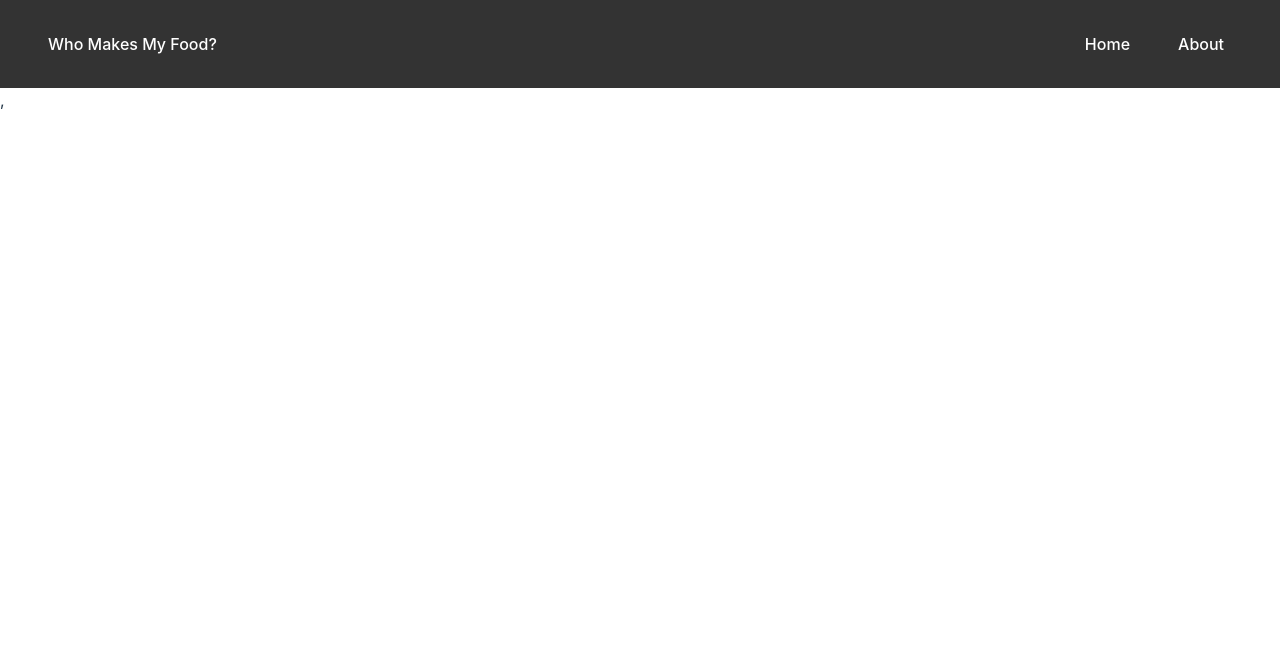
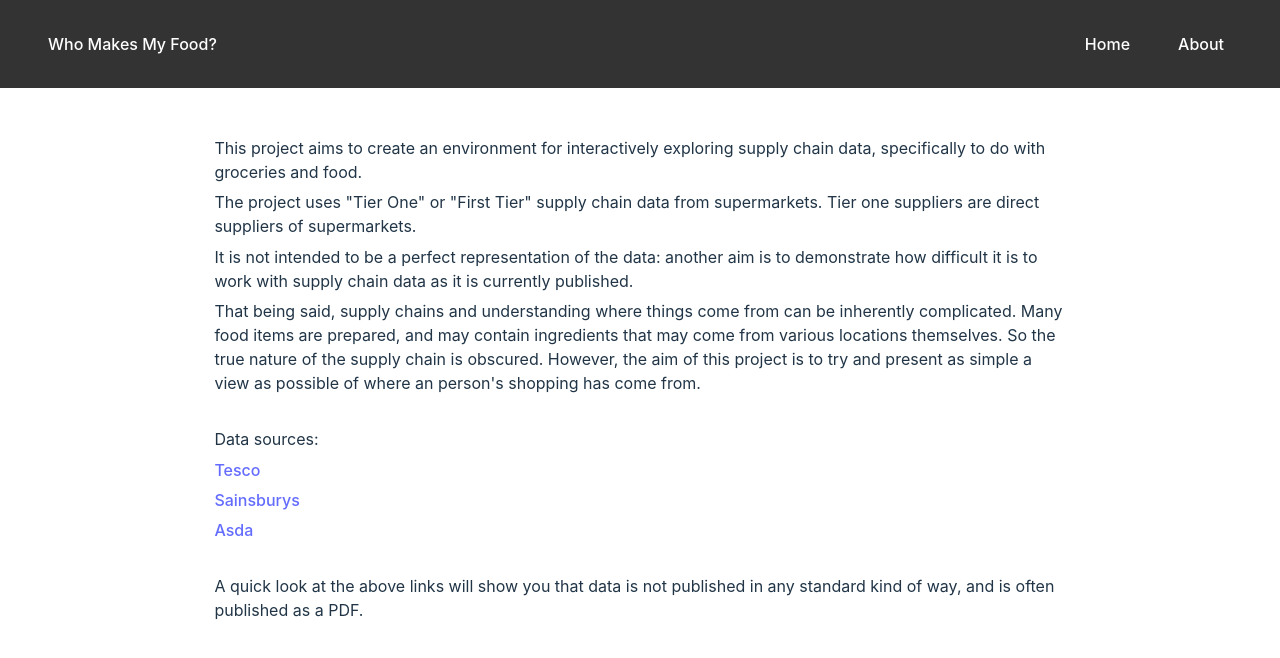
Before and after one commit to matt-chaib/uksc_frontend, a React (Vite) app: page /about in a window 1280 px wide. Shown: the top 658 px of the page. Built offline with nearby package versions, Linux system fonts and the light colour scheme; what ag-grid-community would draw is missing.

Commit message:
styling about page

```diff
--- a/package.json
+++ b/package.json
@@ -10,6 +10,9 @@
     "preview": "vite preview"
   },
   "dependencies": {
+    "@emotion/react": "^11.14.0",
+    "@emotion/styled": "^11.14.0",
+    "@mui/material": "^6.3.1",
     "@types/react-router-dom": "^5.3.3",
     "ag-grid-community": "^33.0.3",
     "ag-grid-react": "^33.0.3",
--- a/src/AboutPage.tsx
+++ b/src/AboutPage.tsx
@@ -1,6 +1,24 @@
 export const AboutPage = () => {
     return(
-        <>
-        </>
+        <div className="about-page">
+            <div className="about-page-container">
+            <div>
+            <div>This project aims to create an environment for interactively exploring supply chain data, specifically to do with groceries and food.</div>
+            <div>The project uses "Tier One" or "First Tier" supply chain data from supermarkets. Tier one suppliers are direct suppliers of supermarkets.</div>
+            <div>It is not intended to be a perfect representation of the data: another aim is to demonstrate how difficult it is to work with supply chain data as it is currently published.</div>
+            <div>That being said, supply chains and understanding where things come from can be inherently complicated. Many food items are prepared, and may contain ingredients that may come from various locations themselves. So the true nature of the supply chain is obscured. However, the aim of this project is to try and present as simple a view as possible of where an person's shopping has come from.</div>
+
+            </div>
+
+            <div>
+            <div>Data sources:</div>
+            <div><a href="https://www.tescoplc.com/media/asxnw5ep/2024-primary-supplier-disclosure-list-v2.pdf">Tesco</a></div>
+            <div><a href="https://www.about.sainsburys.co.uk/sustainability/plan-for-better/our-stories/2022/increasing-transparency-in-our-supply-chain">Sainsburys</a></div>
+            <div><a href="https://opensupplyhub.org/facilities?contributors=5209&sort_by=contributors_desc">Asda</a></div>
+            </div>
+
+            <div>A quick look at the above links will show you that data is not published in any standard kind of way, and is often published as a PDF.</div>
+        </div>
+        </div>
     )
 }
--- a/src/App.css
+++ b/src/App.css
@@ -31,3 +31,67 @@
   .navbar-links li {
     margin: 0 0.5rem;
   }
+
+
+  .homepage-container {
+    display: flex;
+    flex-direction: column;
+    align-items: center;
+  }
+
+  .map-container {
+    padding: 2rem 2rem;
+    display: flex;
+    width: 95%;
+    gap: 1rem;
+  }
+
+  .map-container .map {
+    flex: 4; /* 80% of space */
+  }
+
+  .map-container .controls {
+    flex: 1; /* 20% of space */
+  }
+
+  .supplier-data-table {
+    width: 95%;
+  }
+
+  .chart-pair-wrapper {
+    display: flex;
+    flex: 1 1;
+    width: 95%;
+    gap: 1rem;
+    margin: 2rem 0;
+  }
+
+  .chart-wrapper {
+    width: 100%;
+    height: 100%;
+    display: flex;
+    flex-direction: column;
+    justify-content: center;
+    align-items: center;
+  }
+
+  .about-page {
+    margin: 3rem 2rem;
+    display: flex;
+    justify-content: center;
+  }
+
+  .about-page-container {
+    width: 70%;
+    gap: 2rem;
+    display: flex;
+    flex-direction: column;
+    display: flex;
+    flex-direction: column;
+  }
+
+  .about-page-container > div {
+    display: flex;
+    flex-direction: column;
+    gap: 0.4rem;
+  }
--- a/src/ChloroplethMap.tsx
+++ b/src/ChloroplethMap.tsx
@@ -3,6 +3,7 @@ import { MapContainer, TileLayer, GeoJSON } from 'react-leaflet';
 import 'leaflet/dist/leaflet.css';
 import chroma from 'chroma-js';
 import { useQuery } from 'react-query';
+import { MapControlsBar } from './MapControlsBar';
 
 const fetchCounts = async () => {
   const response = await fetch('http://localhost:8000/country-count/2024/');
@@ -87,12 +88,19 @@ const ChoroplethMap = () => {
   };
 
   return (
-    <MapContainer center={[20, 0]} zoom={2} style={{ height: '600px', width: '1000px' }}>
-      <TileLayer url="https://{s}.tile.openstreetmap.org/{z}/{x}/{y}.png" />
-      {geoJsonData && (
-        <GeoJSON data={geoJsonData} style={styleFeature} onEachFeature={onEachFeature}/>
-      )}
-    </MapContainer>
+    <div className="map-container">
+      <div className="map">
+        <MapContainer center={[20, 0]} zoom={2} style={{ height: '600px', width: '100%' }}>
+          <TileLayer url="https://{s}.tile.openstreetmap.org/{z}/{x}/{y}.png" />
+          {geoJsonData && (
+            <GeoJSON data={geoJsonData} style={styleFeature} onEachFeature={onEachFeature} />
+          )}
+        </MapContainer>
+      </div>
+      <div className="controls">
+        <MapControlsBar items={['Tesco', 'Asda', 'Sainsburys']} onItemChange={() => {}} />
+      </div>
+    </div>
   );
 };
 
--- a/src/CountryBySupermarket.tsx
+++ b/src/CountryBySupermarket.tsx
@@ -24,6 +24,8 @@ const CountryBySupermarket = () => {
   const businesses = ["Asda", "Tesco", "Sainsburys"]
 
   return (
+    <div className='chart-wrapper'>
+    <h2>Suppliers by country, coloured by supermarket.</h2>
     <ResponsiveContainer width="100%" height={400}>
       <BarChart data={sorted_data}>
         <CartesianGrid strokeDasharray="3 3" />
@@ -37,6 +39,7 @@ const CountryBySupermarket = () => {
         ))}
       </BarChart>
     </ResponsiveContainer>
+    </div>
   );
 };
 
--- a/src/Homepage.tsx
+++ b/src/Homepage.tsx
@@ -7,11 +7,13 @@ import SupplierTable from './supplier_table'
 export const Homepage = () => {
 
     return (
-        <>
+        <div className="homepage-container">
+            <ChoroplethMap />
             <SupplierTable />
+            <div className='chart-pair-wrapper'>
             <StackedBarChart />
             <CountryBySupermarket />
-            <ChoroplethMap />
-        </>
+            </div>
+        </div>
     )
 }
--- /dev/null
+++ b/src/MapControlsBar.tsx
@@ -0,0 +1,38 @@
+import React from 'react';
+import { FormControl, InputLabel, MenuItem, Select, SelectChangeEvent } from '@mui/material';
+
+interface MapControlsBarProps {
+  items: string[];
+  onItemChange?: (item: string) => void;
+}
+
+export const MapControlsBar: React.FC<MapControlsBarProps> = ({ items, onItemChange }) => {
+  const [selected, setSelected] = React.useState<string>('All');
+
+  const handleChange = (event: SelectChangeEvent<string>) => {
+    const item = event.target.value;
+    setSelected(item);
+    if (onItemChange) {
+      onItemChange(item);
+    }
+  };
+
+  return (
+    <FormControl fullWidth>
+      <InputLabel id="item-select-label">Supermarket</InputLabel>
+      <Select
+        labelId="item-select-label"
+        value={selected}
+        onChange={handleChange}
+        label="Supermarket"
+      >
+        <MenuItem value="All">All</MenuItem>
+        {items.map((item) => (
+          <MenuItem key={item} value={item}>
+            {item}
+          </MenuItem>
+        ))}
+      </Select>
+    </FormControl>
+  );
+};
--- a/src/StackedBarChart.tsx
+++ b/src/StackedBarChart.tsx
@@ -39,6 +39,8 @@ const StackedBarChart = () => {
 //   const uniqueCountries = data && [...new Set(data.map(item => item.country))];
 
   return (
+    <div className='chart-wrapper'>
+      <h2>Suppliers by supermarket, coloured by country.</h2>
       <ResponsiveContainer width="100%" height={400}>
         <BarChart data={data}>
           <CartesianGrid strokeDasharray="3 3" />
@@ -52,6 +54,7 @@ const StackedBarChart = () => {
           ))}
         </BarChart>
       </ResponsiveContainer>
+    </div>
   );
 };
 
--- a/src/main.tsx
+++ b/src/main.tsx
@@ -10,6 +10,6 @@ createRoot(document.getElementById('root')!).render(
   <StrictMode>
       <QueryClientProvider client={queryClient}>
     <App />
-    </QueryClientProvider>,
-  </StrictMode>,
+    </QueryClientProvider>
+  </StrictMode>
 )
--- a/src/supplier_table.tsx
+++ b/src/supplier_table.tsx
@@ -40,7 +40,7 @@ const SupplierTable = () => {
   }
 
   return (
-    <div>
+    <div className='supplier-data-table'>
       <h2>Supplier List</h2>
       <div className="ag-theme-alpine" style={{ height: 400, width: '100%' }}>
         <AgGridReact
```
Also changed, not shown: 1 other file (tests, documents, lock files or other folders). Lines whose indentation alone changed are shown as unchanged.
